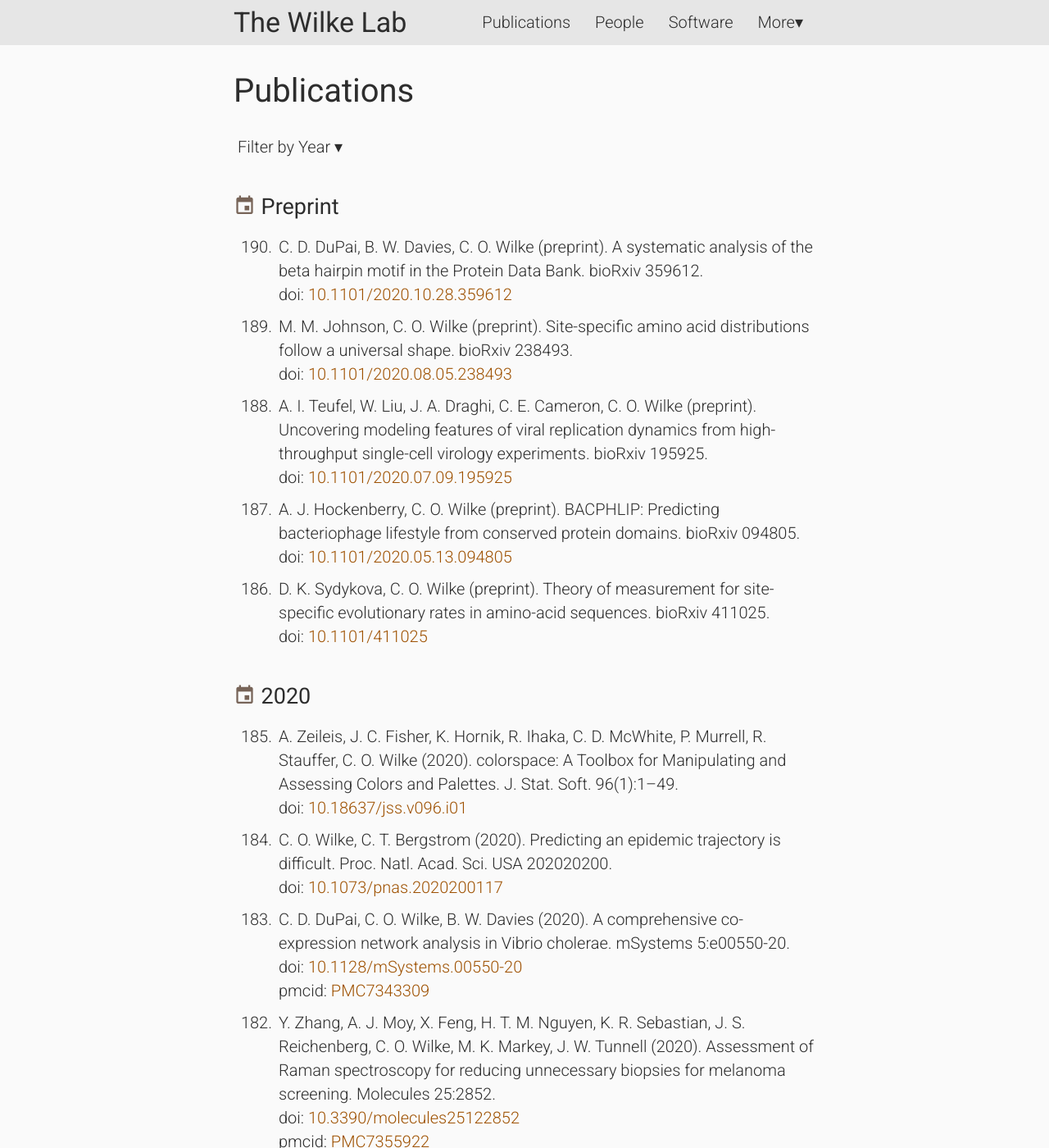
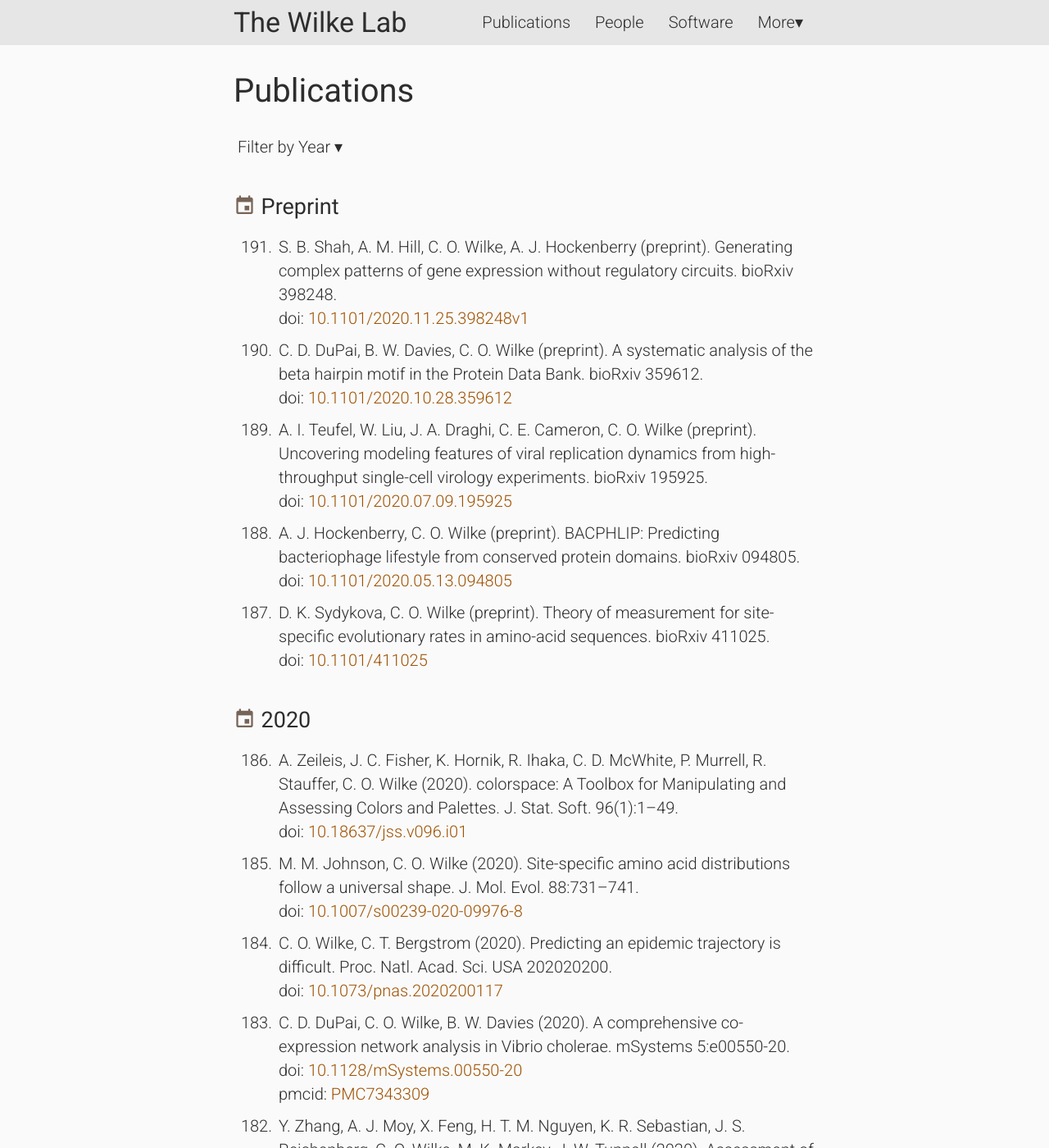
Before and after one commit to wilkelab/wilkelab.github.io, a Jekyll site: the page built from publications.html, in a window 1280 px wide and 1400 px high. Shown: the whole window at 82% size. Built offline with Jekyll 4.4.1, drawn with Linux system fonts in a browser that asks for light colours; nearby versions of some CDN libraries.

Commit message:
update pubs

```diff
--- a/_data/publications.yml
+++ b/_data/publications.yml
@@ -1,14 +1,14 @@
+- author: S. B. Shah, A. M. Hill, C. O. Wilke, A. J. Hockenberry
+  year: preprint
+  title: Generating complex patterns of gene expression without regulatory circuits.
+  ref: "bioRxiv 398248"
+  doi: 10.1101/2020.11.25.398248v1
+
 - author:  C. D. DuPai, B. W. Davies, C. O. Wilke
   year: preprint
   title: A systematic analysis of the beta hairpin motif in the Protein Data Bank.
   ref: "bioRxiv 359612"
   doi: 10.1101/2020.10.28.359612
-
-- author: M. M. Johnson, C. O. Wilke
-  year: preprint
-  title: Site-specific amino acid distributions follow a universal shape.
-  ref: "bioRxiv 238493"
-  doi: 10.1101/2020.08.05.238493
 
 - author: A. I. Teufel, W. Liu, J. A. Draghi, C. E. Cameron, C. O. Wilke
   year: preprint
@@ -33,6 +33,12 @@
   title: "colorspace: A Toolbox for Manipulating and Assessing Colors and Palettes."
   ref: "J. Stat. Soft. 96(1):1–49"
   doi: 10.18637/jss.v096.i01
+
+- author: M. M. Johnson, C. O. Wilke
+  year: 2020
+  title: Site-specific amino acid distributions follow a universal shape.
+  ref: "J. Mol. Evol. 88:731–741"
+  doi: 10.1007/s00239-020-09976-8
 
 - author: C. O. Wilke, C. T. Bergstrom
   year: 2020
```
